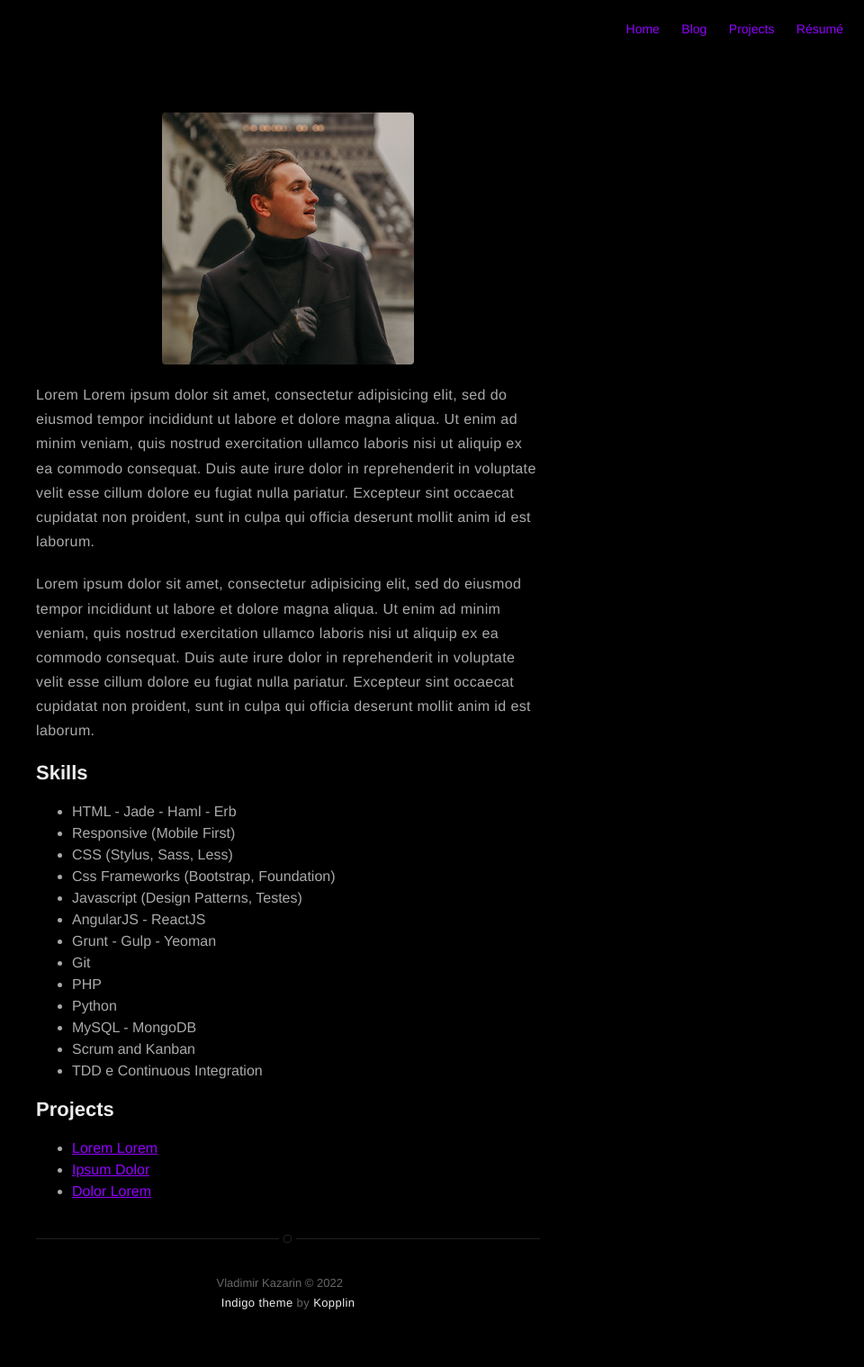
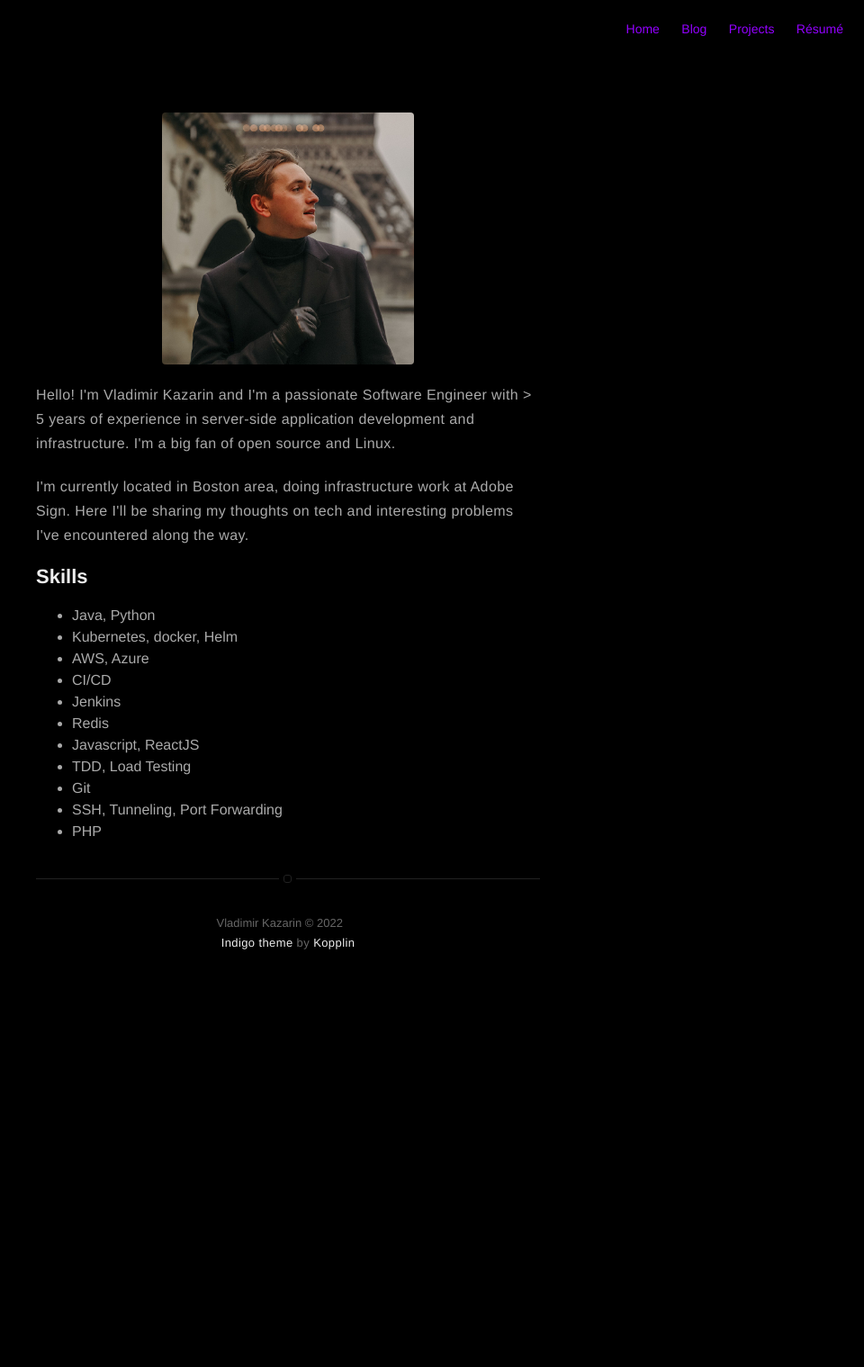
Before and after one commit to vladimir-kazarin/vladimir-kazarin.github.io, a Jekyll site: the page built from about.md, in a window 1280 px wide. Shown: the whole page at 90% size, without its empty margins (320-1280 px from the left). Built offline with Jekyll 4.4.1, drawn with Linux system fonts in a browser that asks for light colours; nearby versions of some CDN libraries; after the commit the page ends 1119 px from its top, so only the background shows below that.

Commit message:
updating about page

```diff
--- a/about.md
+++ b/about.md
@@ -4,42 +4,24 @@ layout: page
 ---
 ![Profile Image]({% if site.external-image %}{{ site.picture }}{% else %}{{ site.url }}/{{ site.picture }}{% endif %})
 
-<p>Lorem Lorem ipsum dolor sit amet, consectetur adipisicing elit, sed do eiusmod
-tempor incididunt ut labore et dolore magna aliqua. Ut enim ad minim veniam,
-quis nostrud exercitation ullamco laboris nisi ut aliquip ex ea commodo
-consequat. Duis aute irure dolor in reprehenderit in voluptate velit esse
-cillum dolore eu fugiat nulla pariatur. Excepteur sint occaecat cupidatat non
-proident, sunt in culpa qui officia deserunt mollit anim id est laborum.</p>
+<p>Hello! I'm Vladimir Kazarin and I'm a passionate Software Engineer with > 5 years of experience in server-side
+application development and infrastructure. I'm a big fan of open source and Linux. </p>
 
-<p>Lorem ipsum dolor sit amet, consectetur adipisicing elit, sed do eiusmod
-tempor incididunt ut labore et dolore magna aliqua. Ut enim ad minim veniam,
-quis nostrud exercitation ullamco laboris nisi ut aliquip ex ea commodo
-consequat. Duis aute irure dolor in reprehenderit in voluptate velit esse
-cillum dolore eu fugiat nulla pariatur. Excepteur sint occaecat cupidatat non
-proident, sunt in culpa qui officia deserunt mollit anim id est laborum.</p>
+<p>I'm currently located in Boston area, doing infrastructure work at Adobe Sign.
+Here I'll be sharing my thoughts on tech and interesting problems I've encountered along the way.</p>
 
 <h2>Skills</h2>
 
 <ul class="skill-list">
-	<li>HTML - Jade - Haml - Erb</li>
-	<li>Responsive (Mobile First)</li>
-	<li>CSS (Stylus, Sass, Less)</li>
-	<li>Css Frameworks (Bootstrap, Foundation)</li>
-	<li>Javascript (Design Patterns, Testes)</li>
-	<li>AngularJS - ReactJS</li>
-	<li>Grunt - Gulp - Yeoman</li>
+	<li>Java, Python</li>
+	<li>Kubernetes, docker, Helm</li>
+    <li>AWS, Azure</li>
+    <li>CI/CD</li>
+	<li>Jenkins</li>
+	<li>Redis</li>
+	<li>Javascript, ReactJS</li>
+    <li>TDD, Load Testing</li>
 	<li>Git</li>
+    <li>SSH, Tunneling, Port Forwarding</li>
 	<li>PHP</li>
-	<li>Python</li>
-	<li>MySQL - MongoDB</li>
-	<li>Scrum and Kanban</li>
-	<li>TDD e Continuous Integration</li>
 </ul>
-
-<h2>Projects</h2>
-
-<ul>
-	<li><a href="https://github.com/">Lorem Lorem</a></li>
-	<li><a href="https://github.com/">Ipsum Dolor</a></li>
-	<li><a href="https://github.com/">Dolor Lorem</a></li>
-</ul>
```
